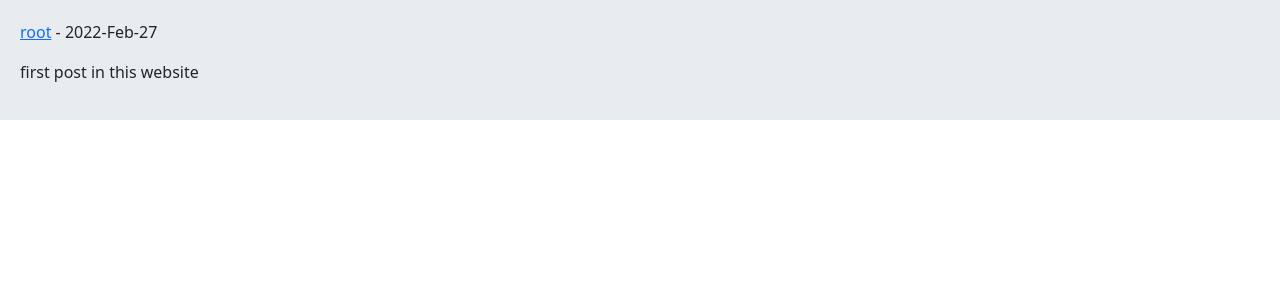
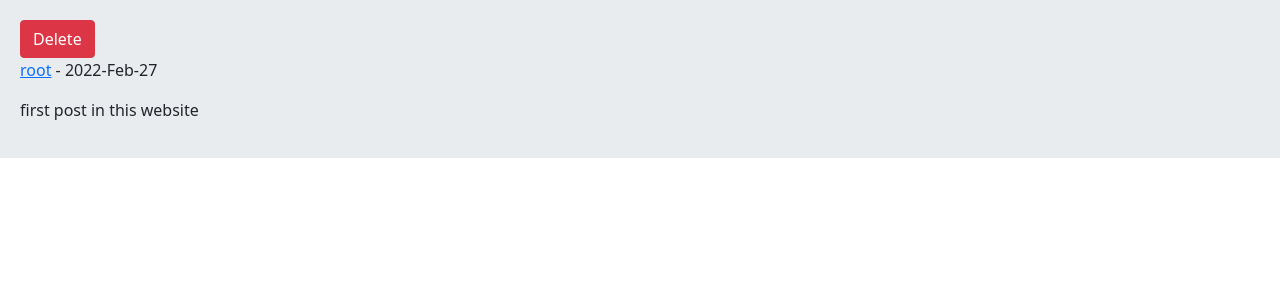
Before and after one commit to rezacho/social, a Django app: a page that uses home/templates/home/detail.html in a window 1280 px wide. Shown: the part 56-356 px from the top of the page. Run offline with Django 4.2, Linux system fonts and the light colour scheme; a user stored in the database is signed in; data comes from the database, SQL or seed files in the repository; both versions use the stored data as it was after the commit.

Commit message:
post delete

```diff
--- a/home/templates/home/detail.html
+++ b/home/templates/home/detail.html
@@ -1,6 +1,9 @@
 {% extends 'base.html' %}
 
 {% block content %}
+    {% if request.user.id == post.user.id %}
+        <a href="{% url 'home:post_delete' post.id %}" class="btn btn-danger">Delete</a>
+    {% endif %}
     <p><a href="{% url 'account:user_profile' post.user.id %}">{{ post.user.username }}</a> - {{ post.updated|date:"Y-M-d" }}</p>
     <p>{{ post.body }}</p>
 {% endblock %}
--- a/home/urls.py
+++ b/home/urls.py
@@ -5,4 +5,5 @@ app_name = 'home'
 urlpatterns = [
     path('', views.HomeView.as_view(), name='home'),
     path('post/<int:post_id>/<slug:post_slug>', views.PostDetailView.as_view(), name='post_detail'),
+    path('post/delete/<int:post_id>/', views.PostDeleteView.as_view(), name='post_delete'),
 ]
--- a/home/views.py
+++ b/home/views.py
@@ -1,6 +1,8 @@
-from django.shortcuts import render
+from django.shortcuts import render, redirect
 from django.views import View
 from .models import Post
+from django.contrib.auth.mixins import LoginRequiredMixin
+from django.contrib import messages
 
 # Create your views here.
 
@@ -15,3 +17,14 @@ class PostDetailView(View):
     def get(self, request, post_id, post_slug):
         post = Post.objects.get(pk=post_id, slug=post_slug)
         return render(request, 'home/detail.html', context={'post': post})
+
+
+class PostDeleteView(LoginRequiredMixin, View):
+    def get(self, request, post_id):
+        post = Post.objects.get(pk=post_id)
+        if post.user.id == request.user.id:
+            post.delete()
+            messages.success(request, 'Post deleted successfully', extra_tags='success')
+        else:
+            messages.error(request, 'You cant delete this post', extra_tags='danger')
+        return redirect('home:home')
```
Also changed, not shown: db.sqlite3.
